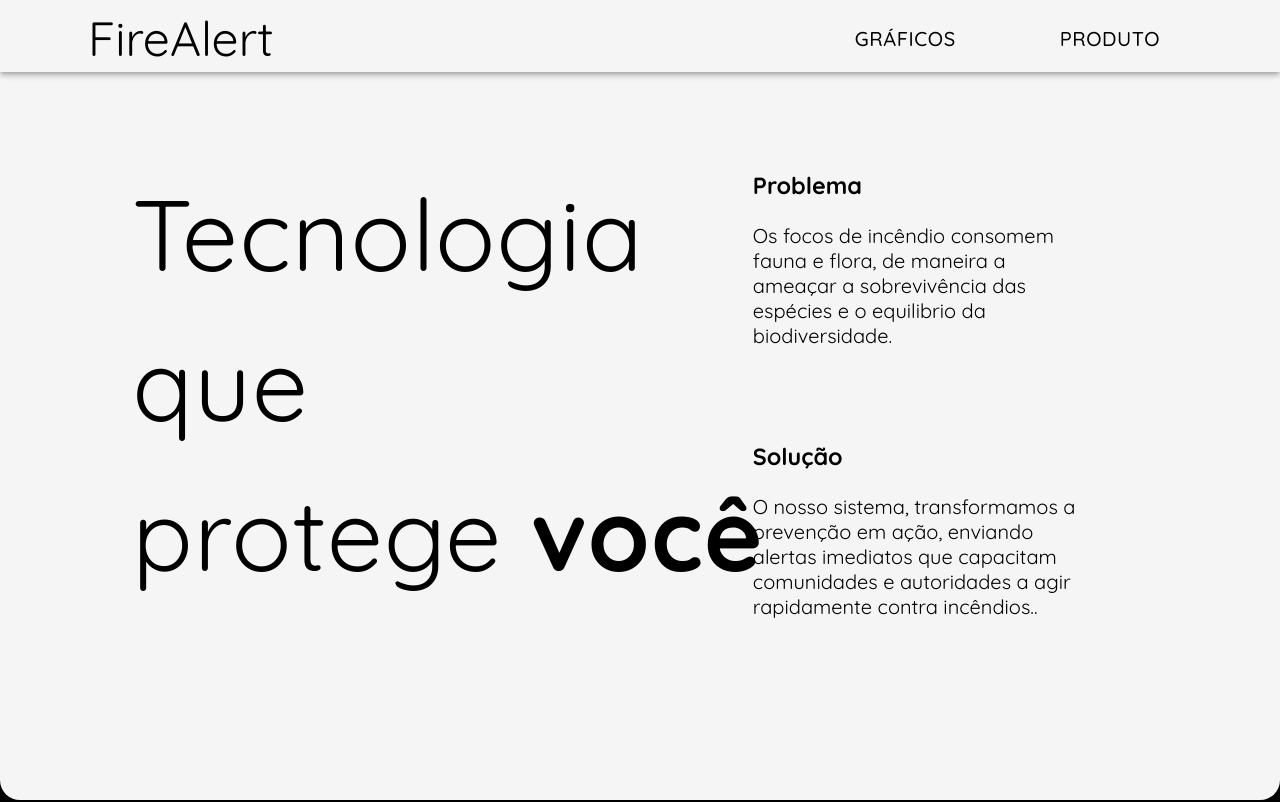
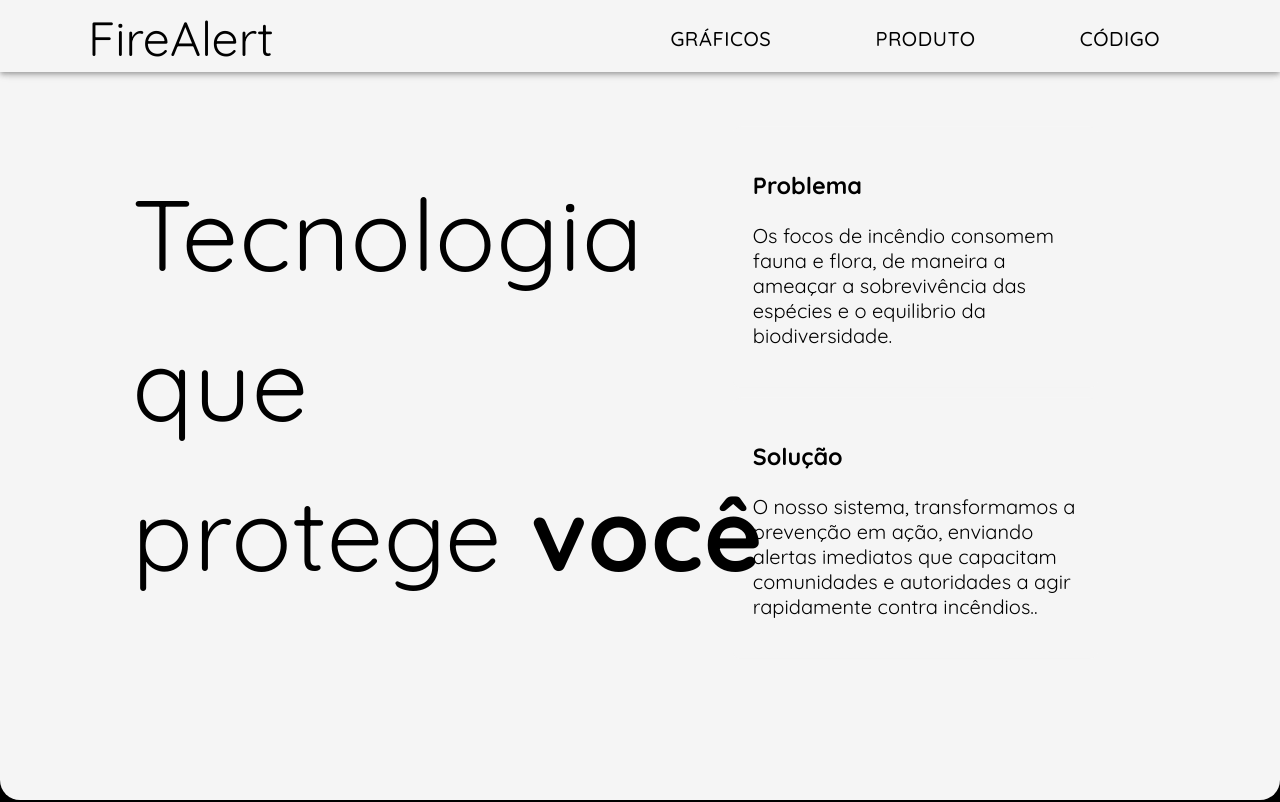
Before and after one commit to Gnichet5/frontsystem, a React (Create React App) app: page / in a window 1280 px wide. Shown: the top 802 px of the page. Built offline with nearby package versions, Linux system fonts and the light colour scheme.

Commit message:
adição no header

```diff
--- a/src/components/Header.jsx
+++ b/src/components/Header.jsx
@@ -60,6 +60,18 @@ function Header() {
             >
               Produto
             </Button>
+
+            <Button
+              onClick={() => scrollToSection('Código')}
+              sx={{
+                color: 'black',
+                fontFamily: 'Quicksand, sans-serif',
+                padding: '16px 32px',
+                fontSize: '20px',
+              }}
+            >
+              Código
+            </Button>
           </Box>
         </Toolbar>
       </Container>
--- a/src/components/Section4.jsx
+++ b/src/components/Section4.jsx
@@ -4,7 +4,7 @@ import { Box, Typography } from "@mui/material";
 function Section4 (){
     return (
     <Box
-      id="product-section"
+      id="Código"
       sx={{
         backgroundColor: "#00000",
         width: "100%",
```
